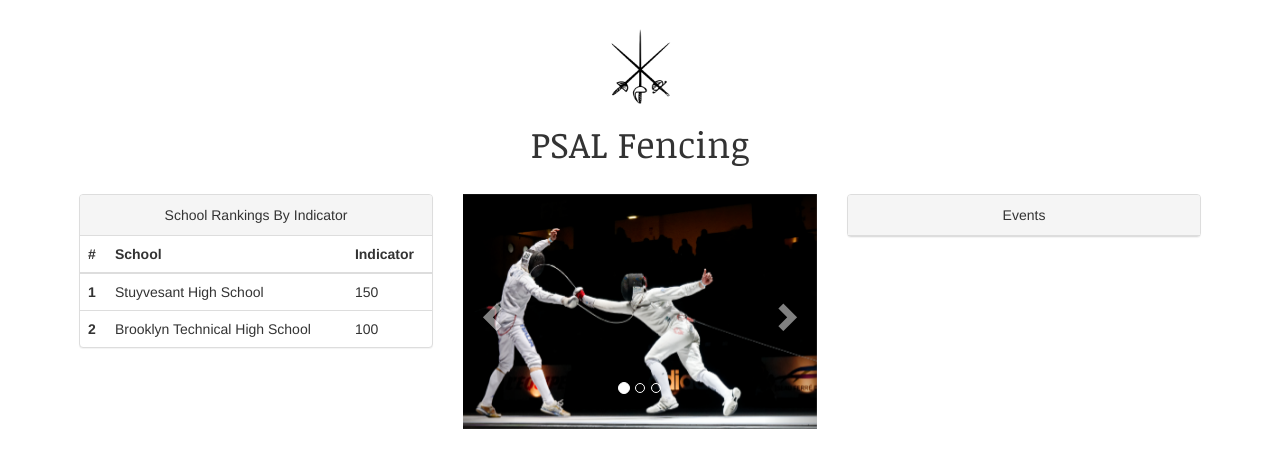
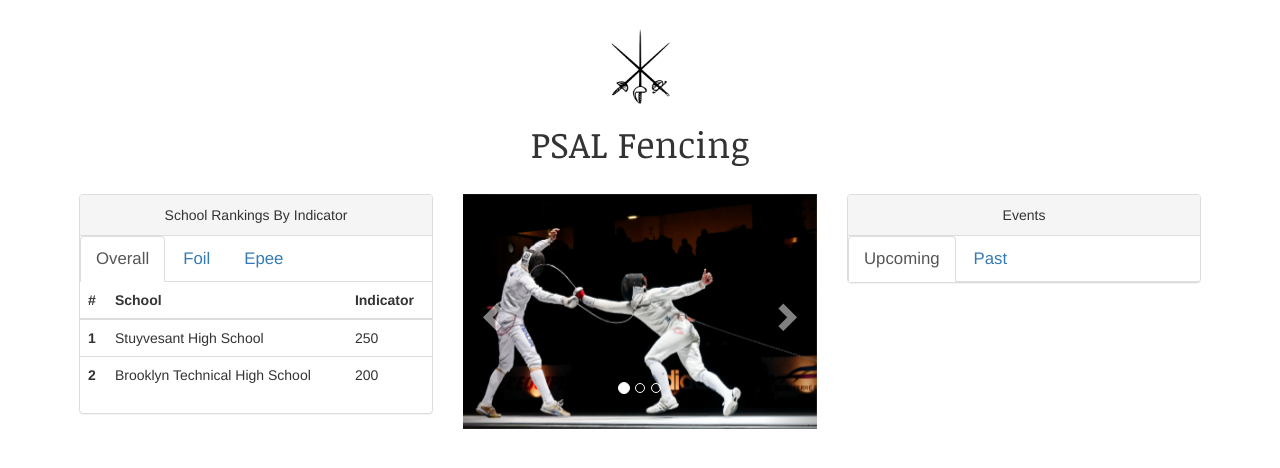
Before and after one commit to serenadipity/supreme-waffle, a Flask app: page / in a window 1280 px wide. Shown: the part 51-519 px from the top of the page. Run offline with Flask 2, Linux system fonts and the light colour scheme; some libraries are stand-ins or nearby versions.

Commit message:
some errors, but pretty much basic layout. needs middleware!!!

```diff
--- a/templates/home.html
+++ b/templates/home.html
@@ -26,8 +26,44 @@
   <div class="panel panel-default">
   <!-- Default panel contents -->
   <div class="panel-heading">School Rankings By Indicator</div>
-  <!-- Table -->
-  <table class="table">
+  <!-- Nav tabs -->
+  <ul class="nav nav-tabs" role="tablist">
+    <li role="presentation" class="active"><a href="#overall" aria-controls="overall" role="tab" data-toggle="tab">Overall</a></li>
+    <li role="presentation"><a href="#foil" aria-controls="foil" role="tab" data-toggle="tab">Foil</a></li>
+    <li role="presentation"><a href="#epee" aria-controls="epee" role="tab" data-toggle="tab">Epee</a></li>
+  </ul>
+<!-- Tab panes -->
+  <div class="tab-content">
+    <div role="tabpanel" class="tab-pane active" id="overall">
+
+      <table class="table">
+    <thead>
+      <tr>
+        <th>#</th>
+        <th>School</th>
+        <th>Indicator</th>
+      </tr>
+    </thead>
+    <tbody>
+      <tr>
+        <th scope="row">1</th>
+        <td>Stuyvesant High School</td>
+        <td>250</td>
+      </tr>
+      <tr>
+        <th scope="row">2</th>
+        <td>Brooklyn Technical High School</td>
+        <td>200</td>
+      </tr>
+    </tbody>
+
+  </table>
+
+
+    </div>
+    <div role="tabpanel" class="tab-pane" id="foil">
+
+      <table class="table">
     <thead>
       <tr>
         <th>#</th>
@@ -49,6 +85,37 @@
     </tbody>
 
   </table>
+
+    </div>
+    <div role="tabpanel" class="tab-pane" id="epee">
+
+      <table class="table">
+    <thead>
+      <tr>
+        <th>#</th>
+        <th>School</th>
+        <th>Indicator</th>
+      </tr>
+    </thead>
+    <tbody>
+      <tr>
+        <th scope="row">1</th>
+        <td>Stuyvesant High School</td>
+        <td>175</td>
+      </tr>
+      <tr>
+        <th scope="row">2</th>
+        <td>Brooklyn Technical High School</td>
+        <td>120</td>
+      </tr>
+    </tbody>
+
+  </table>
+
+    </div>
+  </div>
+
+
 </div>
     </div>
     <div class="col-md-4">
@@ -91,31 +158,59 @@
   <div class="panel panel-default">
   <!-- Default panel contents -->
   <div class="panel-heading">Events</div>
+      <!-- Nav tabs -->
+  <ul class="nav nav-tabs" role="tablist">
+    <li role="presentation" class="active"><a href="#upcoming" aria-controls="upcoming" role="tab" data-toggle="tab">Upcoming</a></li>
+    <li role="presentation"><a href="#past" aria-controls="past" role="tab" data-toggle="tab">Past</a></li>
+  </ul>
+
+  <div class="tab-content">
+  <div role="tabpanel" class="tab-pane" id="upcoming">
   <!-- Table -->
-  <!--
-  <table class="table">
+    <table class="table">
     <thead>
       <tr>
-        <th>#</th>
-        <th>School</th>
-        <th>Indicator</th>
+        <th>Date</th>
+        <th>Event</th>
       </tr>
     </thead>
     <tbody>
       <tr>
-        <th scope="row">1</th>
-        <td>Stuyvesant High School</td>
-        <td>150</td>
+        <th scope="row">4/5</th>
+        <td>Stuyvesant HS vs. Info Tech</td>
       </tr>
       <tr>
-        <th scope="row">2</th>
-        <td>Brooklyn Technical High School</td>
-        <td>100</td>
+        <th scope="row">5/6</th>
+        <td>Bronx Sci vs. LaGuardia</td>
       </tr>
     </tbody>
 
   </table>
--->
+</div>
+
+<div role="tabpanel" class="tab-pane" id="past">
+  <!-- Table -->
+    <table class="table">
+    <thead>
+      <tr>
+        <th>Date</th>
+        <th>Event</th>
+      </tr>
+    </thead>
+    <tbody>
+      <tr>
+        <th scope="row">3/4</th>
+        <td>Stuyvesant HS vs. Info Tech</td>
+      </tr>
+      <tr>
+        <th scope="row">3/2</th>
+        <td>Bronx Sci vs. LaGuardia</td>
+      </tr>
+    </tbody>
+
+  </table>
+</div>
+
 </div>
     </div>
 
```
Also changed, not shown: static/style.js (added, +10 -0 lines).
